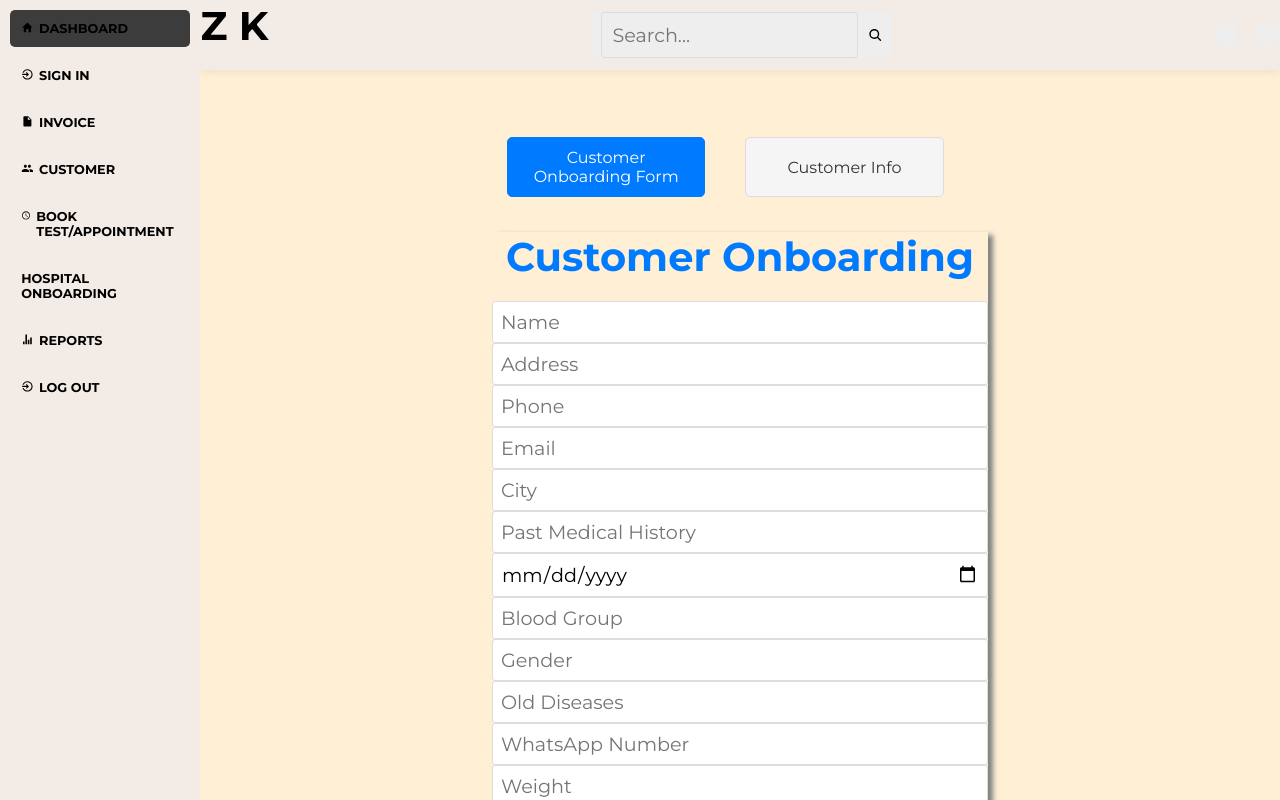
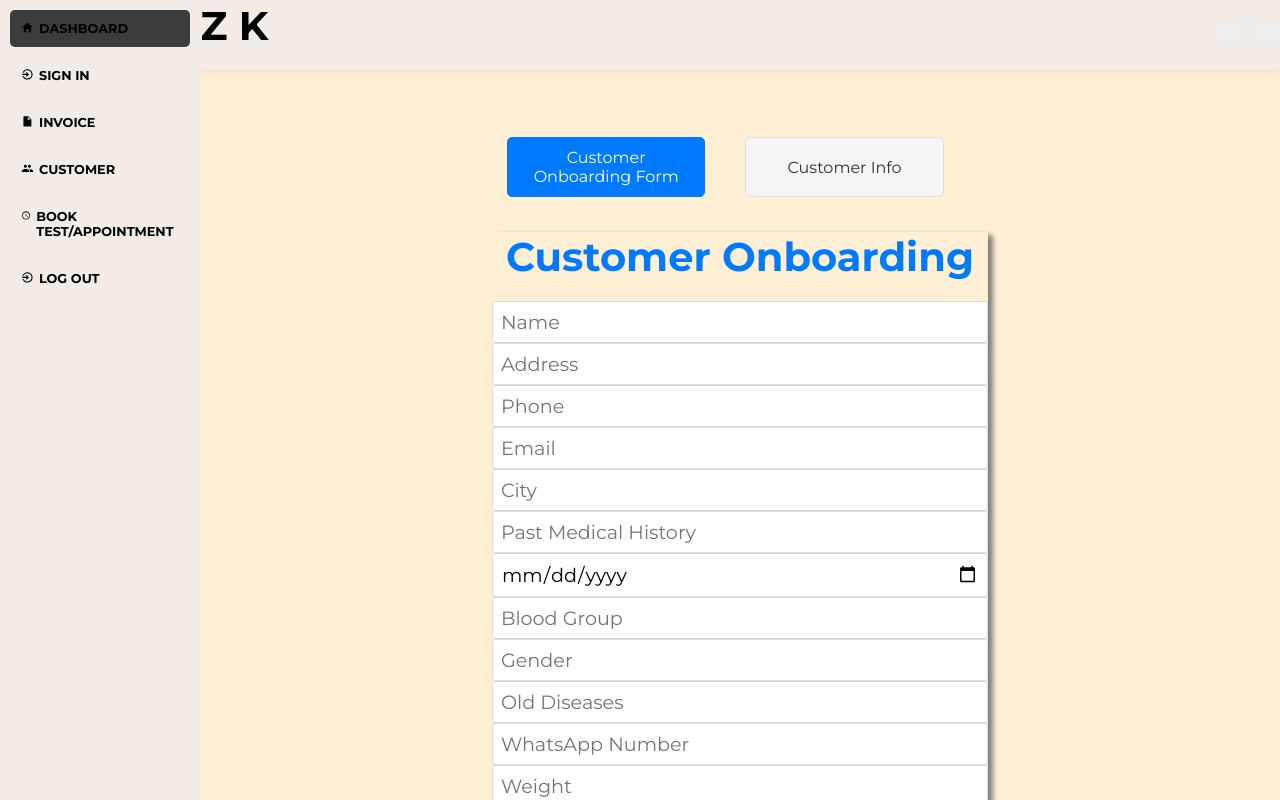
Before and after one commit to rzzdr/healthcare-management-system, a React (Vite) app: page /customer in a window 1280 px wide. Shown: the top 800 px of the page. Built offline with nearby package versions, Linux system fonts and the light colour scheme; no server answers.

Commit message:
Updated Setup

```diff
--- a/src/components/CustomerInfo/CustomerOnboardingForm.jsx
+++ b/src/components/CustomerInfo/CustomerOnboardingForm.jsx
@@ -66,9 +66,6 @@ const CustomerOnboardingForm = () => {
         const fetchCustomerInfo = async () => {
             const idToken = await auth.currentUser?.getIdToken();
             try {
-
-
-
                 const response = await fetch(`${BASE_URL}/customers/get-customers/`, {
                     method: "GET",
                     headers: {
--- a/src/components/Header/Header.jsx
+++ b/src/components/Header/Header.jsx
@@ -7,11 +7,6 @@ const Header = () => {
         <div className="header">
             <h2 className="header-title">Z K</h2>
 
-            <div className="search-box">
-                <input type="text" placeholder="Search..."/>
-                <IoSearch className="search--icon"/>
-            </div>
-
             <div className="user-box">
                 <IoNotifications className="user--icon"/>
                 <IoLogOutOutline className="user--icon"/>
--- a/src/components/Menu/MenuList.jsx
+++ b/src/components/Menu/MenuList.jsx
@@ -21,13 +21,6 @@ const MenuList = () => {
             <li className="menu--list-item">
                 <Link to={"/booking"}><IoMdTime/>BOOK TEST/APPOINTMENT</Link>
             </li>
-            <li className="menu--list-item">
-                <Link to={"/hospitalonboardingform"}>HOSPITAL ONBOARDING</Link>
-            </li>
-
-            <li className="menu--list-item">
-                <Link to={"chatbot"}><IoMdStats/>REPORTS</Link>
-            </li>
 
             <li className="menu--list-item">
                 <Link to={"/logout"}><IoMdLogIn/>LOG OUT</Link>
```
